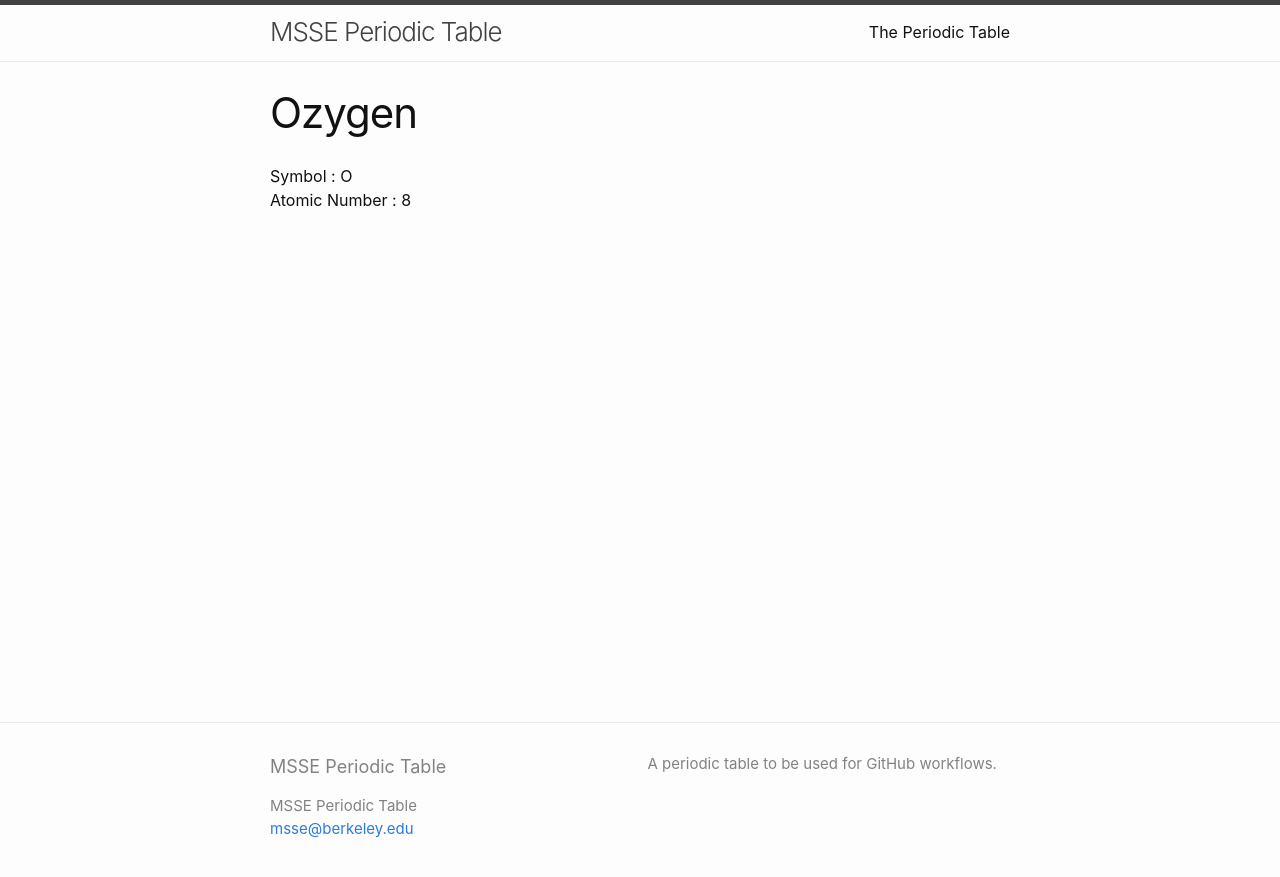
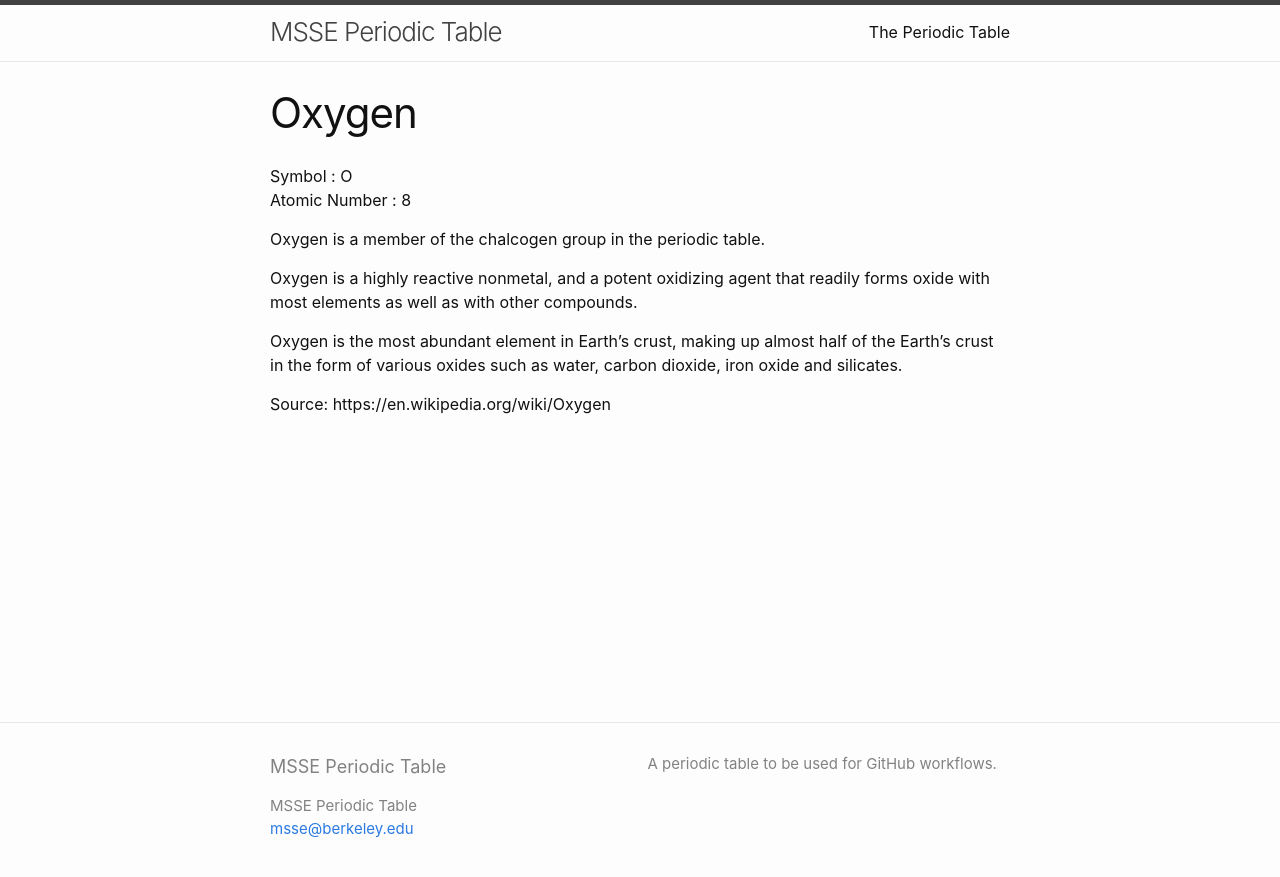
Before and after one commit to msse-chem-280-2025/periodic-table, a Jekyll site: the page built from elements/oxygen.md, in a window 1280 px wide. Shown: the top 877 px of the page. Built offline with Jekyll 4.4.1, drawn with Linux system fonts in a browser that asks for light colours.

Commit message:
updateoxygen page

```diff
--- a/elements/oxygen.md
+++ b/elements/oxygen.md
@@ -1,7 +1,15 @@
 ---
 layout: page
-title: Ozygen
+title: Oxygen
 ---
 
 Symbol : O
 Atomic Number : 8
+
+Oxygen is a member of the chalcogen group in the periodic table.
+
+Oxygen is a highly reactive nonmetal, and a potent oxidizing agent that readily forms oxide with most elements as well as with other compounds.
+
+Oxygen is the most abundant element in Earth's crust, making up almost half of the Earth's crust in the form of various oxides such as water, carbon dioxide, iron oxide and silicates.
+
+Source: https://en.wikipedia.org/wiki/Oxygen
```
